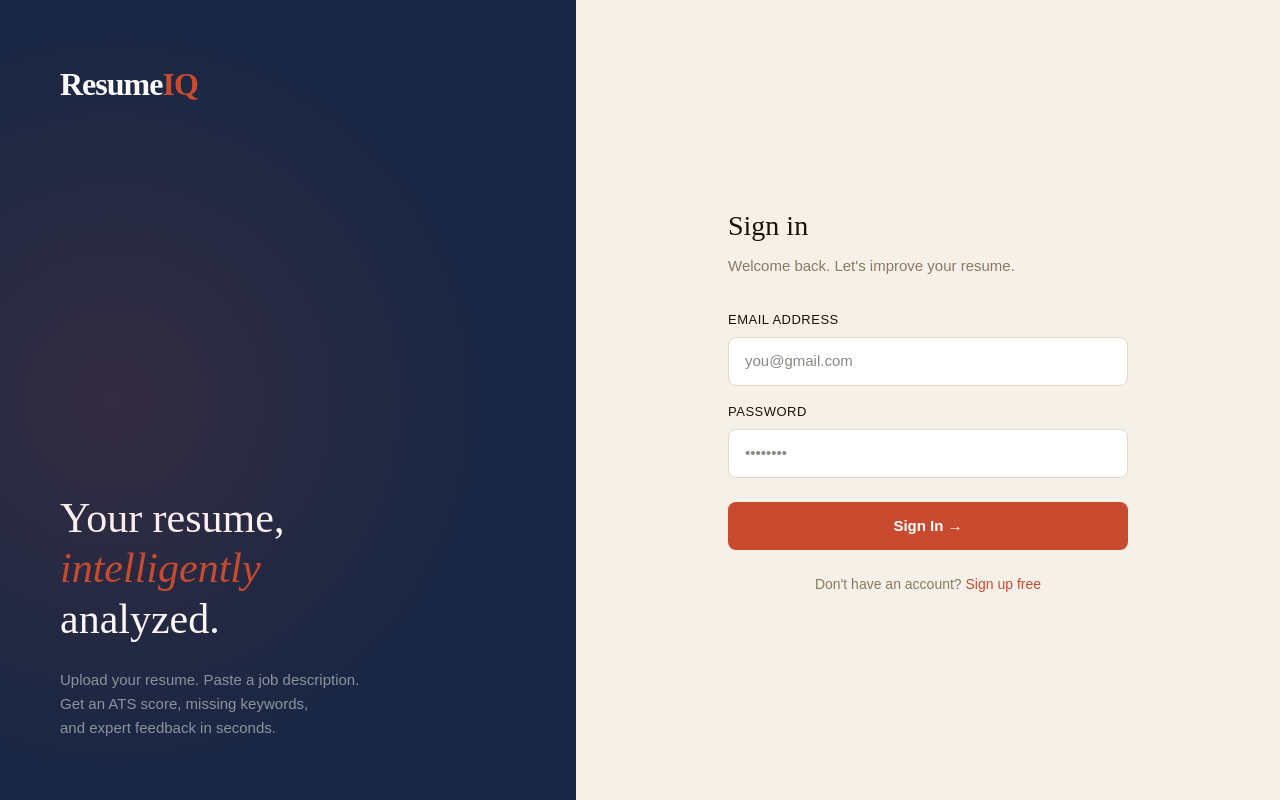
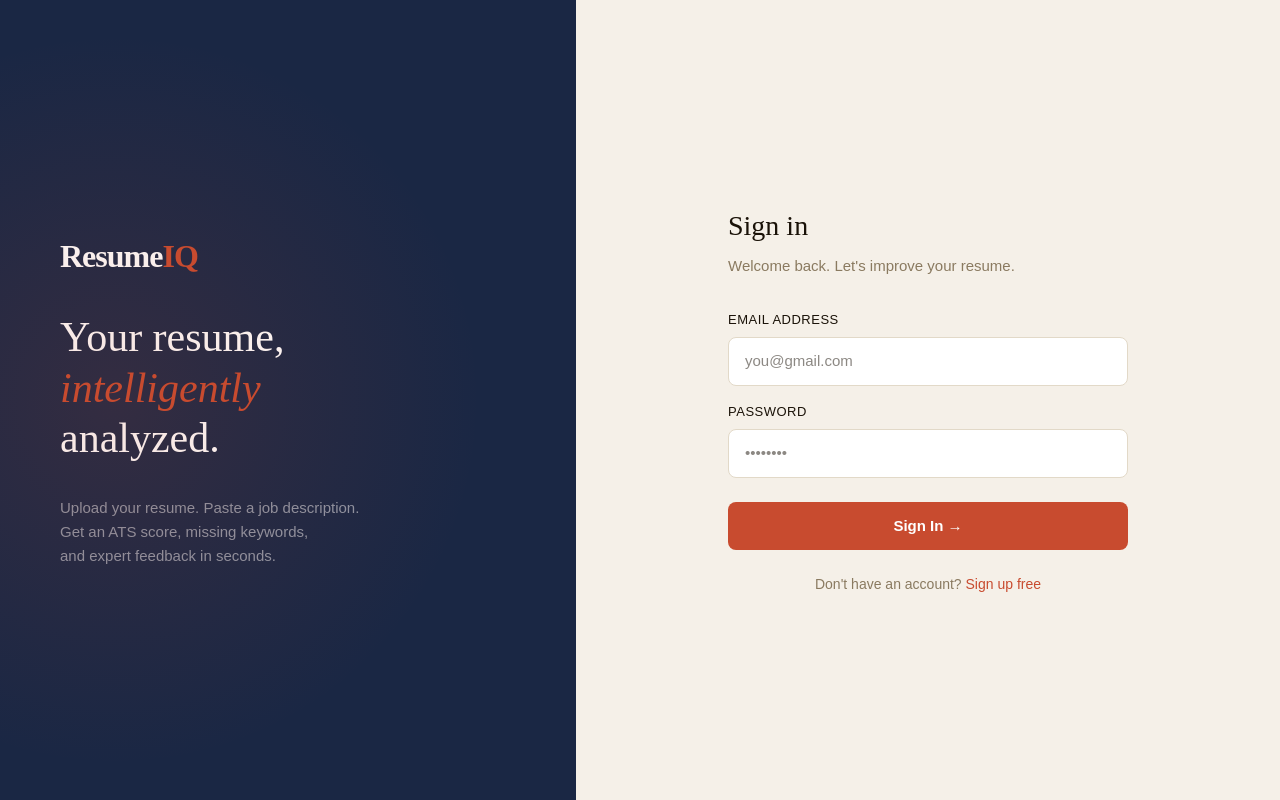
Before and after one commit to saanvi-vv/resumeiq-frontend, a React app: page /login in a window 1280 px wide. Built offline with nearby package versions, Linux system fonts and the light colour scheme; the HTML template or start-up script is replaced by a standard one.

Commit message:
fix login page

```diff
--- a/src/pages/Login.jsx
+++ b/src/pages/Login.jsx
@@ -25,33 +25,30 @@ export default function Login() {
 
   return (
     <div style={{ minHeight: '100vh', backgroundColor: 'var(--bg)', display: 'flex' }}>
-      {/* Left — Decorative */}
+      {/* Left Panel */}
       <div style={{
         width: '45%', backgroundColor: 'var(--navy)', display: 'flex',
-        flexDirection: 'column', justifyContent: 'space-between', padding: '60px',
+        flexDirection: 'column', justifyContent: 'center', gap: '32px', padding: '60px',
         position: 'relative', overflow: 'hidden'
       }} className="hidden lg:flex">
-        {/* Background pattern */}
         <div style={{
           position: 'absolute', top: 0, left: 0, right: 0, bottom: 0,
           backgroundImage: 'radial-gradient(circle at 20% 50%, rgba(200,75,47,0.15) 0%, transparent 60%)',
         }} />
-        <div>
         <div style={{ fontSize: '32px', fontWeight: '700', color: 'white', fontFamily: 'DM Serif Display, serif', letterSpacing: '-1px' }}>
           Resume<span style={{ color: '#c84b2f' }}>IQ</span>
         </div>
-        </div>
-        <div>
-          <p style={{ fontSize: '42px', lineHeight: '1.2', color: 'white', fontFamily: 'DM Serif Display, serif', marginBottom: '24px' }}>
+        <p style={{ fontSize: '42px', lineHeight: '1.2', color: 'white', fontFamily: 'DM Serif Display, serif' }}>
           Your resume,<br /><em style={{ color: '#c84b2f' }}>intelligently</em><br />analyzed.
         </p>
         <p style={{ color: 'rgba(255,255,255,0.5)', fontSize: '15px', lineHeight: '1.6' }}>
-            Upload your resume. Paste a job description.<br />Get an ATS score, missing keywords,<br />and expert feedback in seconds.
+          Upload your resume. Paste a job description.<br />
+          Get an ATS score, missing keywords,<br />
+          and expert feedback in seconds.
         </p>
       </div>
-      </div>
 
-      {/* Right — Form */}
+      {/* Right Panel */}
       <div style={{ flex: 1, display: 'flex', alignItems: 'center', justifyContent: 'center', padding: '40px' }}>
         <div style={{ width: '100%', maxWidth: '400px' }}>
           <div className="lg:hidden" style={{ marginBottom: '32px' }}>
@@ -68,11 +65,7 @@ export default function Login() {
           </p>
 
           {error && (
-            <div style={{
-              backgroundColor: '#fef2f0', border: '1px solid #f5c5bb',
-              color: '#c84b2f', padding: '12px 16px', borderRadius: '8px',
-              marginBottom: '20px', fontSize: '14px'
-            }}>
+            <div style={{ backgroundColor: '#fef2f0', border: '1px solid #f5c5bb', color: '#c84b2f', padding: '12px 16px', borderRadius: '8px', marginBottom: '20px', fontSize: '14px' }}>
               {error}
             </div>
           )}
@@ -92,12 +85,7 @@ export default function Login() {
                   onChange={(e) => setForm({ ...form, [key]: e.target.value })}
                   placeholder={placeholder}
                   required
-                  style={{
-                    width: '100%', padding: '12px 16px',
-                    border: '1.5px solid var(--border)', borderRadius: '8px',
-                    backgroundColor: 'white', fontSize: '15px', color: 'var(--text)',
-                    outline: 'none', transition: 'border-color 0.2s'
-                  }}
+                  style={{ width: '100%', padding: '12px 16px', border: '1.5px solid var(--border)', borderRadius: '8px', backgroundColor: 'white', fontSize: '15px', color: 'var(--text)', outline: 'none', transition: 'border-color 0.2s' }}
                   onFocus={e => e.target.style.borderColor = 'var(--accent)'}
                   onBlur={e => e.target.style.borderColor = 'var(--border)'}
                 />
@@ -107,13 +95,7 @@ export default function Login() {
             <button
               type="submit"
               disabled={loading}
-              style={{
-                width: '100%', padding: '13px',
-                backgroundColor: loading ? '#e8a090' : 'var(--accent)',
-                color: 'white', border: 'none', borderRadius: '8px',
-                fontSize: '15px', fontWeight: '600', cursor: 'pointer',
-                marginTop: '8px', transition: 'background-color 0.2s'
-              }}
+              style={{ width: '100%', padding: '13px', backgroundColor: loading ? '#e8a090' : 'var(--accent)', color: 'white', border: 'none', borderRadius: '8px', fontSize: '15px', fontWeight: '600', cursor: 'pointer', marginTop: '8px' }}
             >
               {loading ? 'Signing in...' : 'Sign In →'}
             </button>
```
Lines whose indentation alone changed are shown as unchanged.
